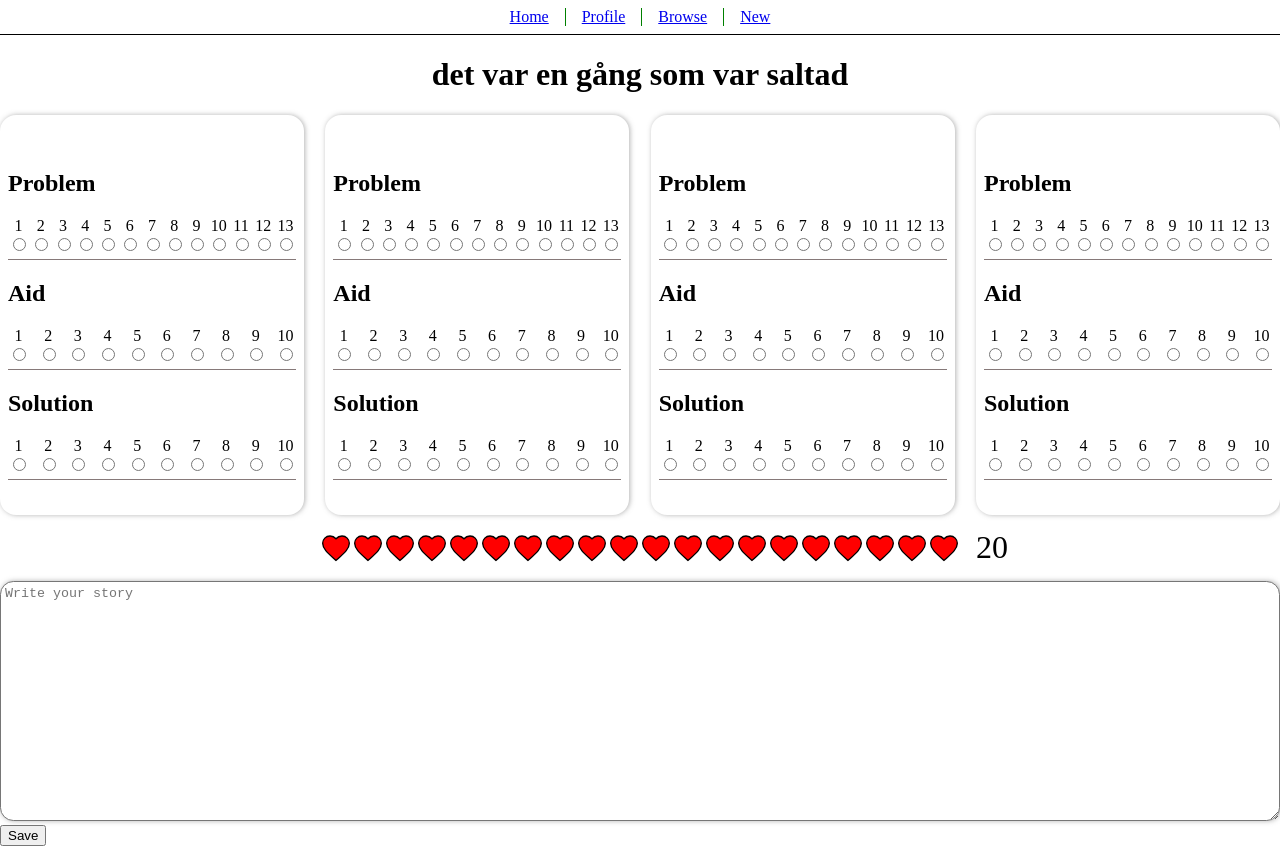
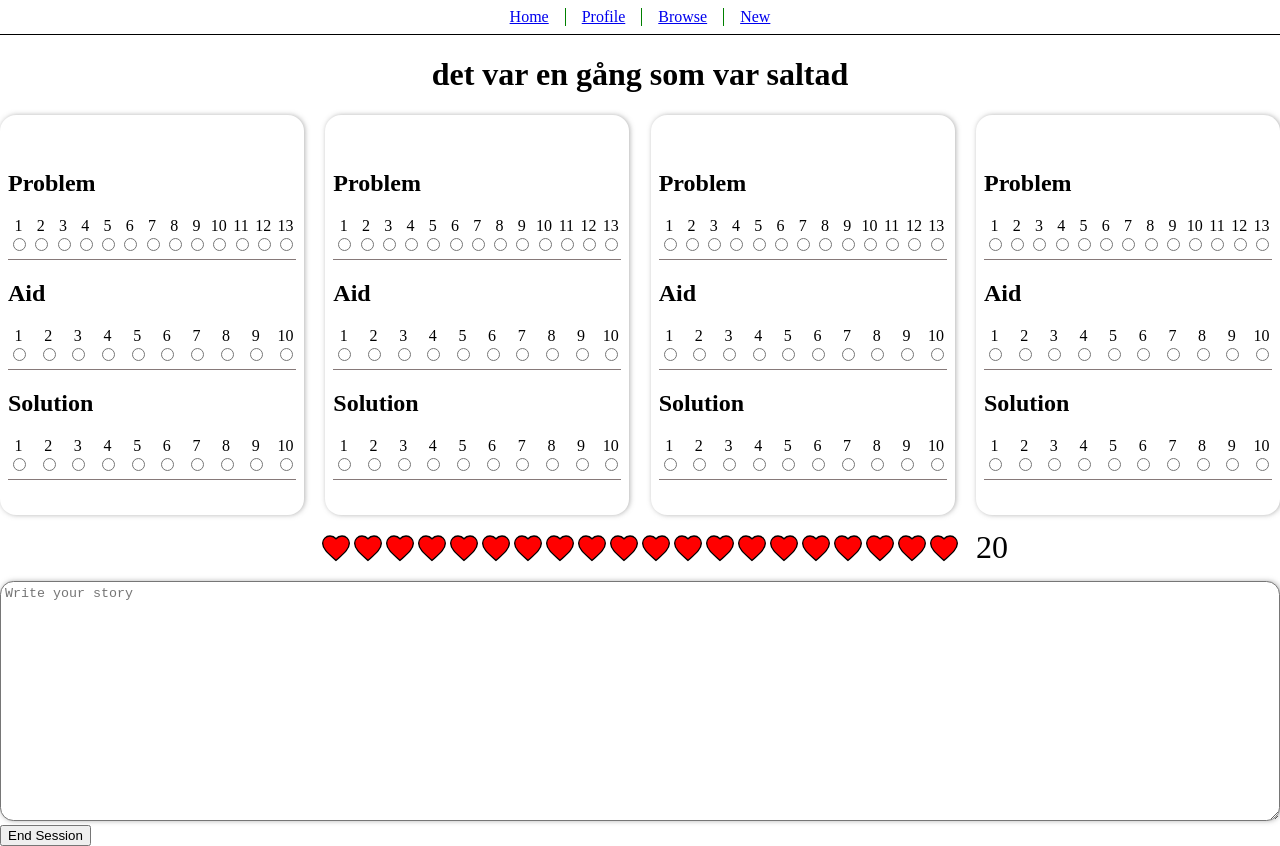
Before and after one commit to Caprpar/db_quest, a Vue app in the folder frontend/: page /adventure in a window 1280 px wide. Built offline with nearby package versions, Linux system fonts and the light colour scheme.

Commit message:
prepull commit

```diff
--- a/frontend/src/components/NarrativeText.vue
+++ b/frontend/src/components/NarrativeText.vue
@@ -19,7 +19,7 @@
 
 <template>
   <textarea v-model="narration" placeholder="Write your story" />
-  <button @click="() => sendNarrative(narration)">Save</button>
+  <button @click="() => sendNarrative(narration)">End Session</button>
 </template>
 
 <style scoped>
--- a/frontend/src/views/SessionView.vue
+++ b/frontend/src/views/SessionView.vue
@@ -1,4 +1,5 @@
 <script setup>
+  import axios from "axios";
   import HealthBar from "@/components/HealthBar.vue";
   import FaceCard from "@/components/FaceCard.vue";
   import CardInput from "@/components/CardInput.vue";
@@ -32,8 +33,29 @@
     console.log(name, description);
   }
 
-  function postNarrative(narrative) {
+  async function postNarrative(narrative) {
     console.log(narrative);
+
+    const sessionId = sessionStorage.getItem("sessionId");
+
+    if (!sessionId) {
+      console.error("Session not found");
+      return;
+    }
+
+    try {
+      const res = await axios.patch(`http://localhost:3000/api/sessions/${sessionId}`, {
+        sessionNarrative: narrative
+      });
+      console.log("Patch response:", res.data);
+    } catch (err) {
+      console.error("Patch failed", err);
+    }
+    /*
+    PATCH narration to session-table
+      use web storage to determine which session to store narration
+    send user to Profile Page
+    */
   }
 
   function returnSelectedCard(card) {
```
